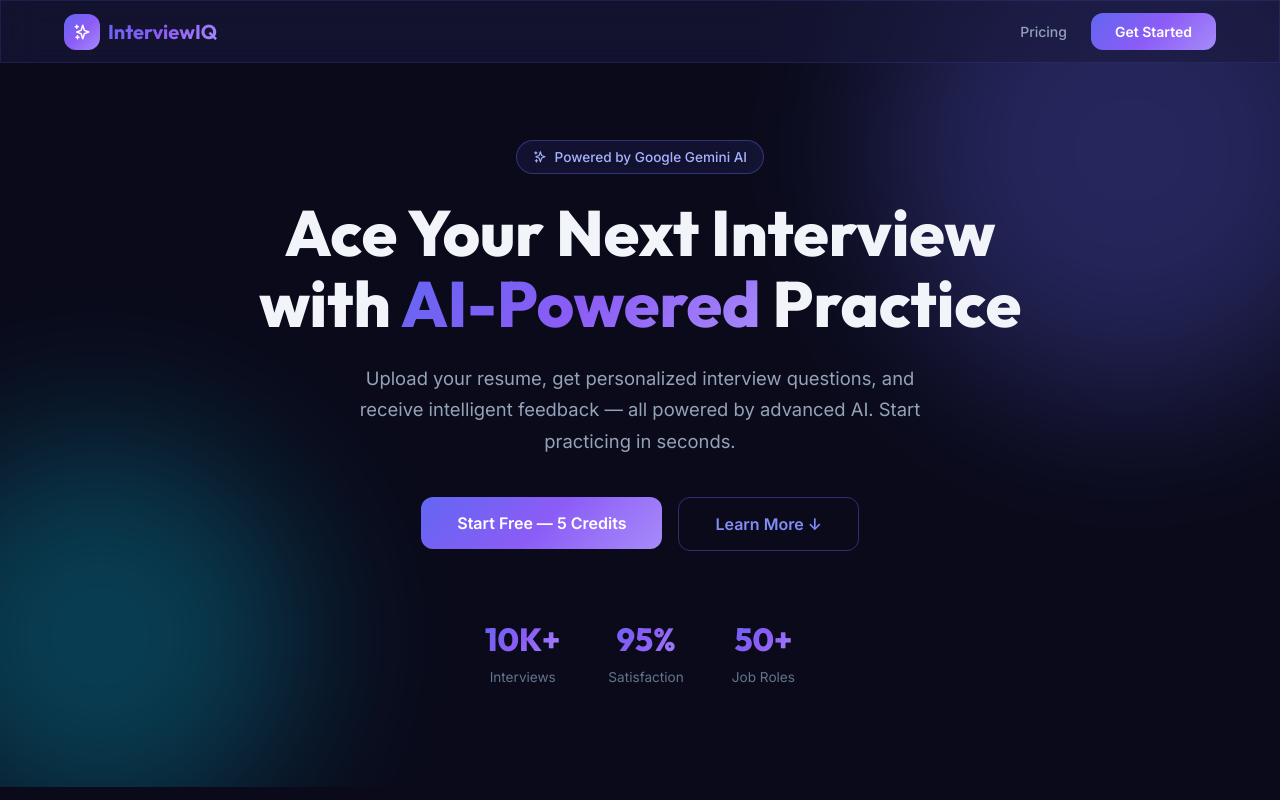
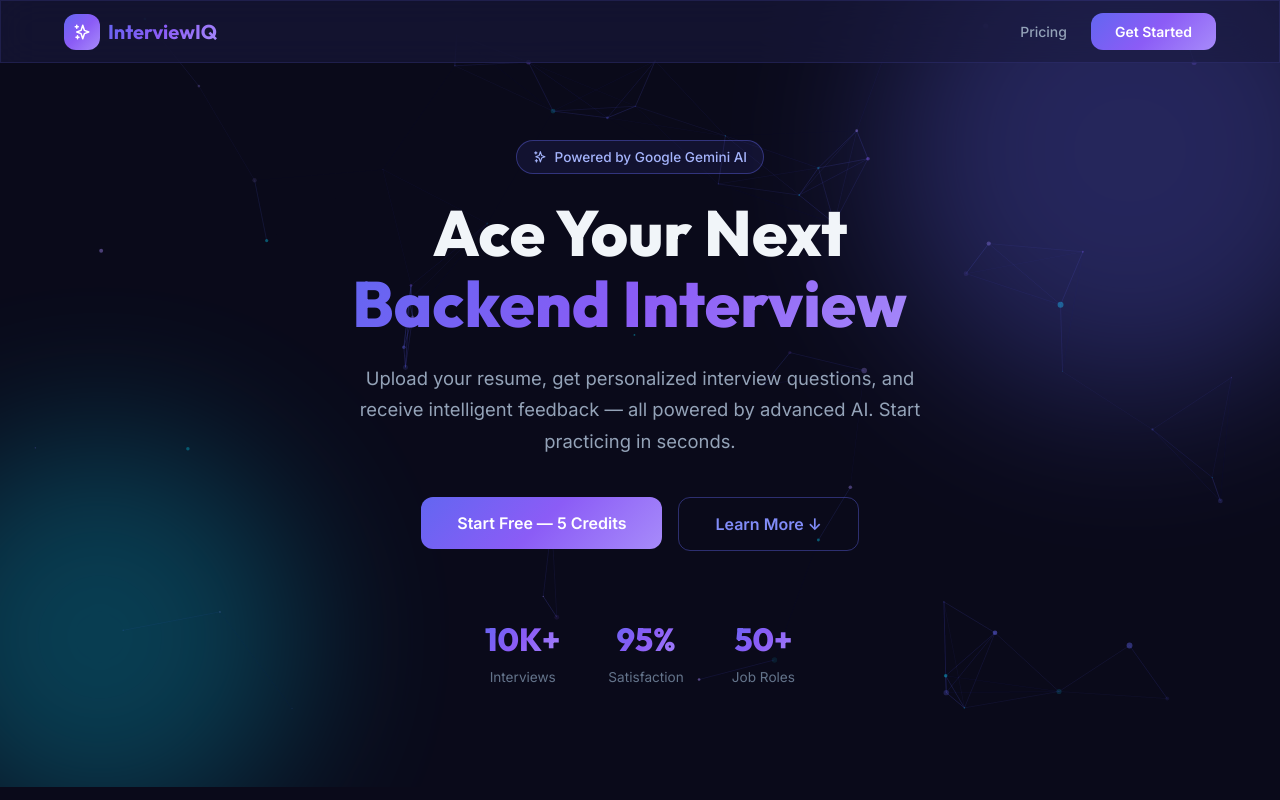
Before and after one commit to raj-1807/InterviewIQ, a React (Vite) app in the folder Client/: page / in a window 1280 px wide. Shown: the top 800 px of the page. Built offline with nearby package versions, Linux system fonts and the light colour scheme.

Commit message:
feat: add particle background + typewriter effect on hero section

```diff
--- /dev/null
+++ b/Client/src/components/ParticleBackground.jsx
@@ -0,0 +1,84 @@
+import { useCallback } from 'react';
+import Particles from 'react-tsparticles';
+import { loadSlim } from 'tsparticles-slim';
+
+const ParticleBackground = () => {
+    const particlesInit = useCallback(async (engine) => {
+        await loadSlim(engine);
+    }, []);
+
+    return (
+        <Particles
+            id="hero-particles"
+            init={particlesInit}
+            style={{
+                position: 'absolute',
+                inset: 0,
+                zIndex: 0,
+            }}
+            options={{
+                fullScreen: false,
+                fpsLimit: 60,
+                background: { color: { value: 'transparent' } },
+                particles: {
+                    number: {
+                        value: 60,
+                        density: { enable: true, area: 900 },
+                    },
+                    color: { value: ['#6366f1', '#8b5cf6', '#06b6d4', '#a78bfa'] },
+                    shape: { type: 'circle' },
+                    opacity: {
+                        value: { min: 0.1, max: 0.5 },
+                        animation: {
+                            enable: true,
+                            speed: 0.8,
+                            minimumValue: 0.1,
+                            sync: false,
+                        },
+                    },
+                    size: {
+                        value: { min: 1, max: 3 },
+                        animation: {
+                            enable: true,
+                            speed: 2,
+                            minimumValue: 0.5,
+                            sync: false,
+                        },
+                    },
+                    move: {
+                        enable: true,
+                        speed: 0.6,
+                        direction: 'none',
+                        random: true,
+                        straight: false,
+                        outModes: { default: 'out' },
+                    },
+                    links: {
+                        enable: true,
+                        distance: 140,
+                        color: '#6366f1',
+                        opacity: 0.12,
+                        width: 1,
+                    },
+                },
+                interactivity: {
+                    events: {
+                        onHover: {
+                            enable: true,
+                            mode: 'grab',
+                        },
+                    },
+                    modes: {
+                        grab: {
+                            distance: 160,
+                            links: { opacity: 0.3 },
+                        },
+                    },
+                },
+                detectRetina: true,
+            }}
+        />
+    );
+};
+
+export default ParticleBackground;
--- a/Client/src/pages/Home.jsx
+++ b/Client/src/pages/Home.jsx
@@ -1,6 +1,7 @@
 import { Link } from 'react-router-dom';
 import { motion } from 'framer-motion';
 import { useSelector } from 'react-redux';
+import Typewriter from 'typewriter-effect';
 import {
     HiOutlineSparkles,
     HiOutlineDocumentText,
@@ -12,6 +13,7 @@ import {
 } from 'react-icons/hi';
 import Navbar from '../components/Navbar';
 import Footer from '../components/Footer';
+import ParticleBackground from '../components/ParticleBackground';
 
 const fadeInUp = {
     initial: { opacity: 0, y: 30 },
@@ -106,6 +108,8 @@ const Home = () => {
 
             {/* Hero Section */}
             <section style={{ paddingTop: '140px', paddingBottom: '100px', position: 'relative', overflow: 'hidden' }}>
+                {/* Particle Background */}
+                <ParticleBackground />
                 {/* Background Glow Orbs */}
                 <div className="glow-orb glow-orb-primary" style={{ width: '500px', height: '500px', top: '-100px', right: '-100px' }} />
                 <div className="glow-orb glow-orb-accent" style={{ width: '400px', height: '400px', bottom: '-50px', left: '-100px' }} />
@@ -146,9 +150,25 @@ const Home = () => {
                             marginBottom: '24px',
                             fontFamily: 'var(--font-display)',
                         }}>
-                            Ace Your Next Interview with{' '}
-                            <span className="gradient-text">AI-Powered</span>{' '}
-                            Practice
+                            Ace Your Next{' '}
+                            <span className="gradient-text" style={{ display: 'inline-block', minWidth: '280px' }}>
+                                <Typewriter
+                                    options={{
+                                        strings: [
+                                            'Frontend Interview',
+                                            'Backend Interview',
+                                            'Data Science Interview',
+                                            'System Design Interview',
+                                            'HR Interview',
+                                            'DevOps Interview',
+                                        ],
+                                        autoStart: true,
+                                        loop: true,
+                                        deleteSpeed: 30,
+                                        delay: 60,
+                                    }}
+                                />
+                            </span>
                         </h1>
 
                         <p style={{
```
Also changed, not shown: Client/package.json (+7 -1 lines).
